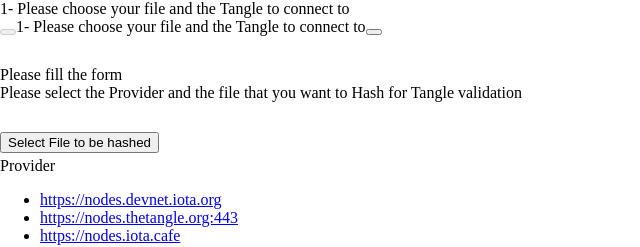
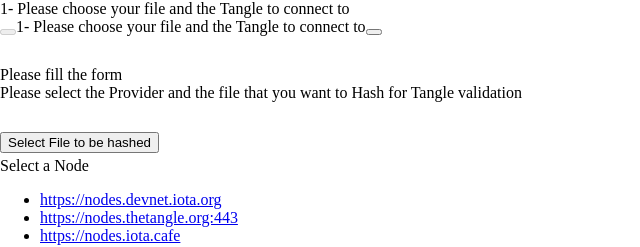
Before and after one commit to iotaledger/poc-document-immutable-blueprint, a React (Create React App) app: page / in a window 1280 px wide. Shown: the top 247 px of the page, without its empty margins (0-640 px from the left). Built offline with nearby package versions, Linux system fonts and the light colour scheme.

Commit message:
change node label

```diff
--- a/src/Dropdown.js
+++ b/src/Dropdown.js
@@ -27,7 +27,7 @@
     return (
       <div style={this.props.styles} className={`drop-selector ${this.state.expand? 'drop-selector__expanded' : ''}`} onClick={this.expand}>
           <div className="drop-selector-title">
-              <div className="drop-selector-title__text">{this.state.selected || 'Provider'}</div>
+              <div className="drop-selector-title__text">{this.state.selected || 'Select a Node'}</div>
               <div className="drop-selector-title__icon"></div>
           </div>
           <ul className="drop-selector-list">
```
